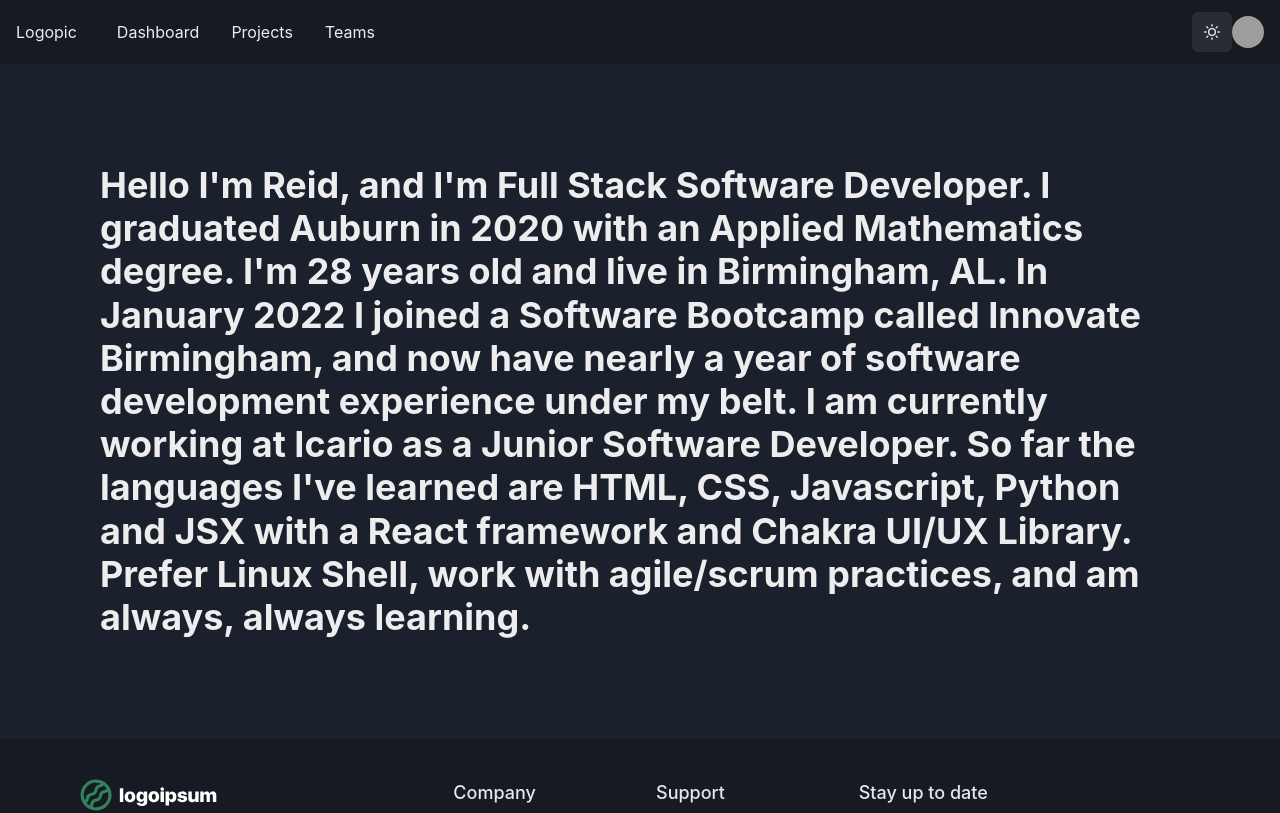
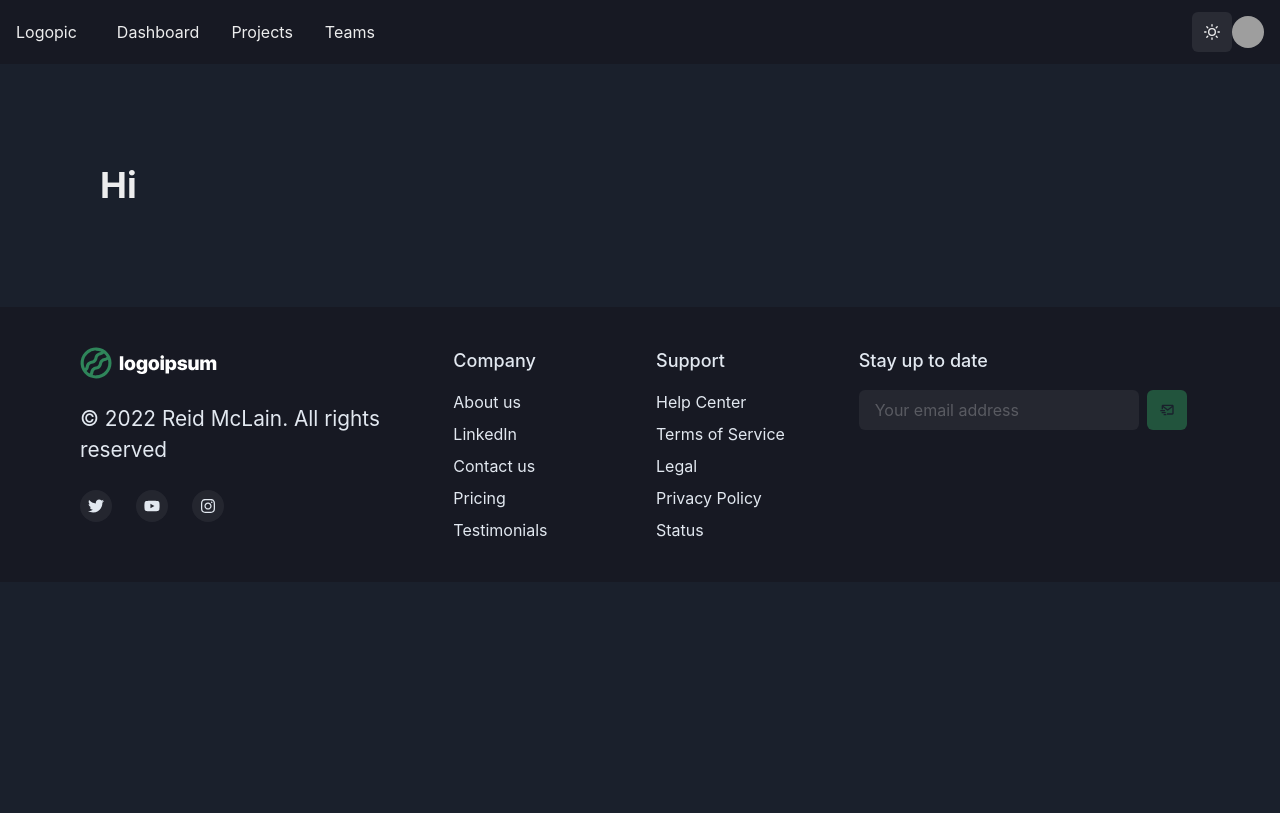
Before and after one commit to ReidMcLain/chakrauiapp, a Next.js app: page /about in a window 1280 px wide. Shown: the top 813 px of the page. Built offline with nearby package versions, Linux system fonts and the light colour scheme; grey boxes are pictures that could not be loaded.

Commit message:
test to fix apostrophe

```diff
--- a/pages/about.js
+++ b/pages/about.js
@@ -4,13 +4,7 @@
 const About = () => {
     return (
             <Heading p={100}>
-                Hello I'm Reid, and I'm Full Stack Software Developer.
-                I graduated Auburn in 2020 with an Applied Mathematics degree.
-                I'm 28 years old and live in Birmingham, AL.
-                In January 2022 I joined a Software Bootcamp called Innovate Birmingham, and now have nearly a year of software development experience under my belt.
-                I am currently working at Icario as a Junior Software Developer.
-                So far the languages I've learned are HTML, CSS, Javascript, Python and JSX with a React framework and Chakra UI/UX Library.
-                Prefer Linux Shell, work with agile/scrum practices, and am always, always learning.
+                Hi
             </Heading>
     )
 }
```
